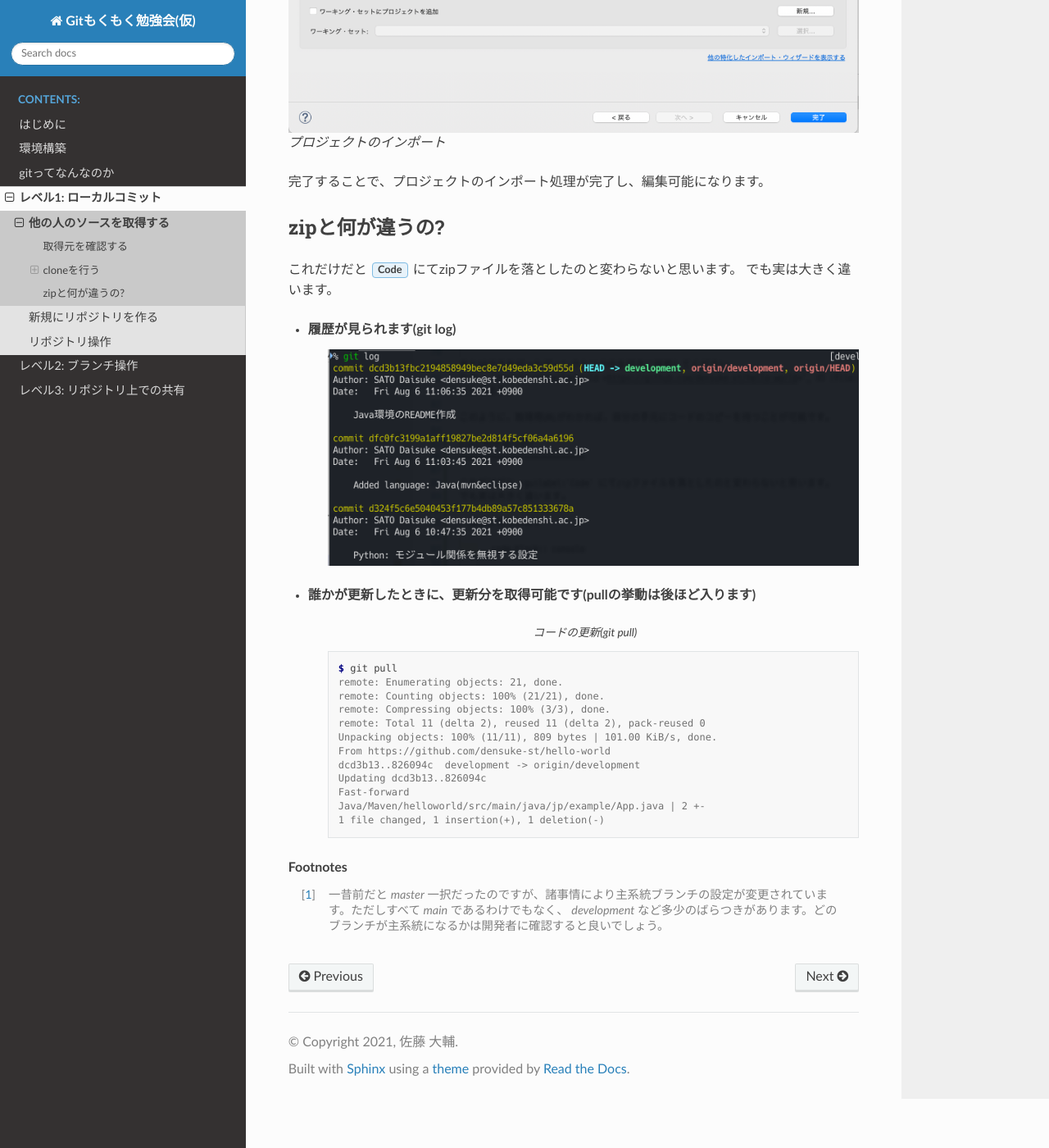
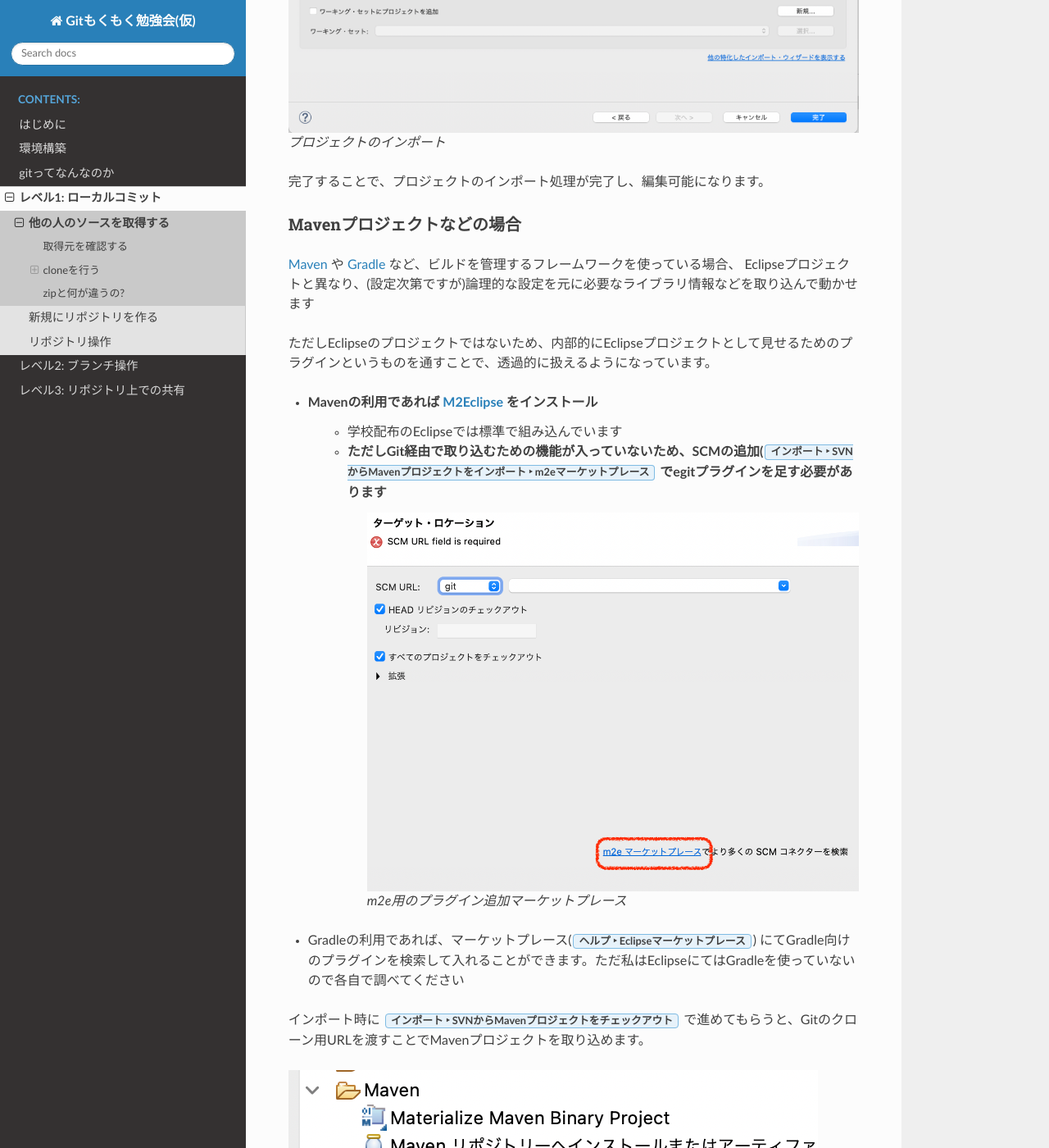
Before and after one commit to densuke-st/git-moku, a Sphinx documentation site: the page built from doc/source/lv1/clone.rst, in a window 1280 px wide and 1400 px high, scrolled down 7472 px. Shown: the whole window at 82% size. Built offline with Sphinx 7.4.7 and the Read the Docs theme 2.0.0, drawn with Linux system fonts in a browser that asks for light colours; some of the changed text lies outside the part shown.

Commit message:
Maven+Eclipseまわりをざっくり

```diff
--- a/doc/source/lv1/clone.rst
+++ b/doc/source/lv1/clone.rst
@@ -146,6 +146,33 @@
 
 完了することで、プロジェクトのインポート処理が完了し、編集可能になります。
 
+Mavenプロジェクトなどの場合
+--------------------------------------------
+
+`Maven <https://maven.apache.org/>`_ や `Gradle <https://gradle.org/>`_ など、ビルドを管理するフレームワークを使っている場合、
+Eclipseプロジェクトと異なり、(設定次第ですが)論理的な設定を元に必要なライブラリ情報などを取り込んで動かせます
+
+ただしEclipseのプロジェクトではないため、内部的にEclipseプロジェクトとして見せるためのプラグインというものを通すことで、透過的に扱えるようになっています。
+
+- Mavenの利用であれば `M2Eclipse <https://www.eclipse.org/m2e/>`_ をインストール
+    - 学校配布のEclipseでは標準で組み込んでいます
+    - ただしGit経由で取り込むための機能が入っていないため、SCMの追加(:menuselection:`インポート --> SVNからMavenプロジェクトをインポート --> m2eマーケットプレース` でegitプラグインを足す必要があります
+        .. figure:: images/31-scmplugin-eclipse.png
+
+            m2e用のプラグイン追加マーケットプレース
+- Gradleの利用であれば、マーケットプレース(:menuselection:`ヘルプ --> Eclipseマーケットプレース`) にてGradle向けのプラグインを検索して入れることができます。ただ私はEclipseにてはGradleを使っていないので各自で調べてください
+
+インポート時に  :menuselection:`インポート --> SVNからMavenプロジェクトをチェックアウト` で進めてもらうと、Gitのクローン用URLを渡すことでMavenプロジェクトを取り込めます。
+
+.. figure:: images/28-checkout-mvn-eclipse.png
+
+    SVNからMavenプロジェクトをチェックアウト ※SVNだけど気にしない
+
+.. figure:: images/29-me2git-clone-eclipse.png
+
+    Clone用のURLを渡す
+
+あとは指示に従うことでEclipseプロジェクトをインポートし、ライブラリ類を裏で取得して利用可能になります。
 
 
 zipと何が違うの?
```
